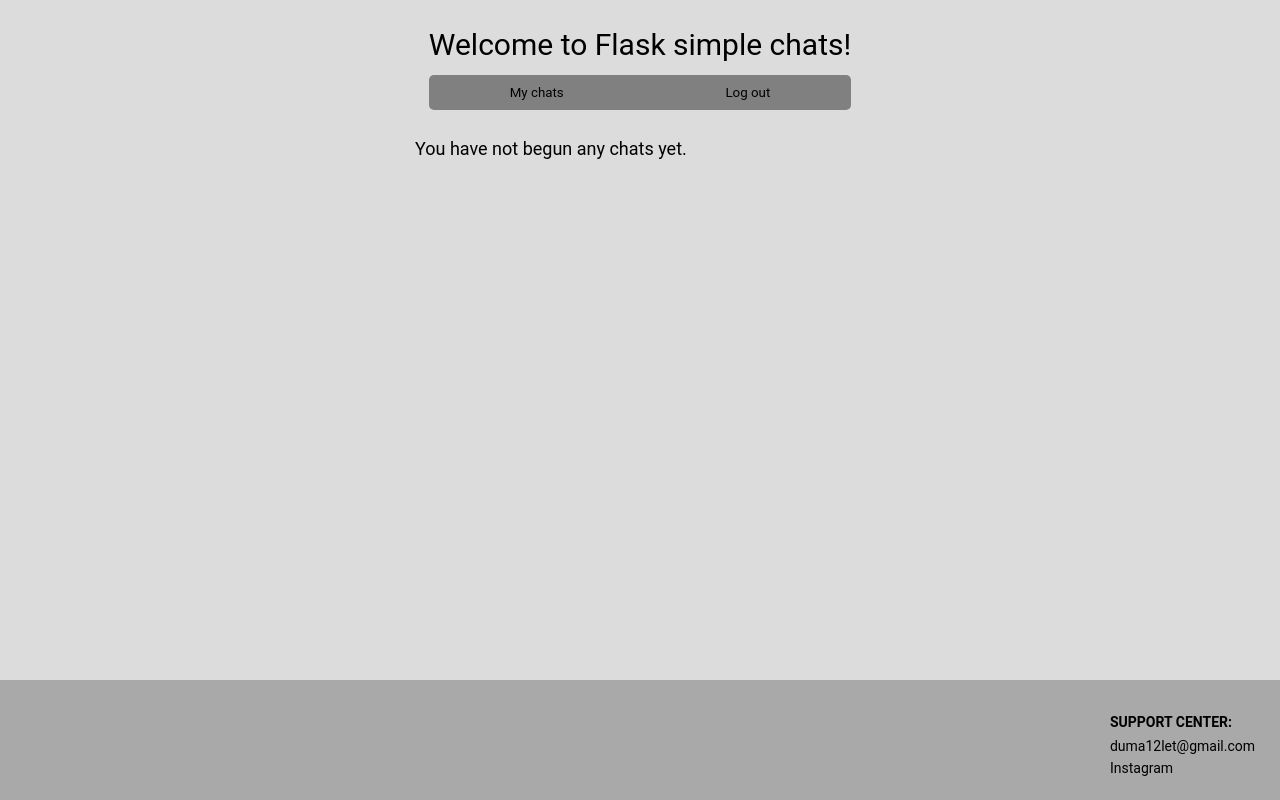
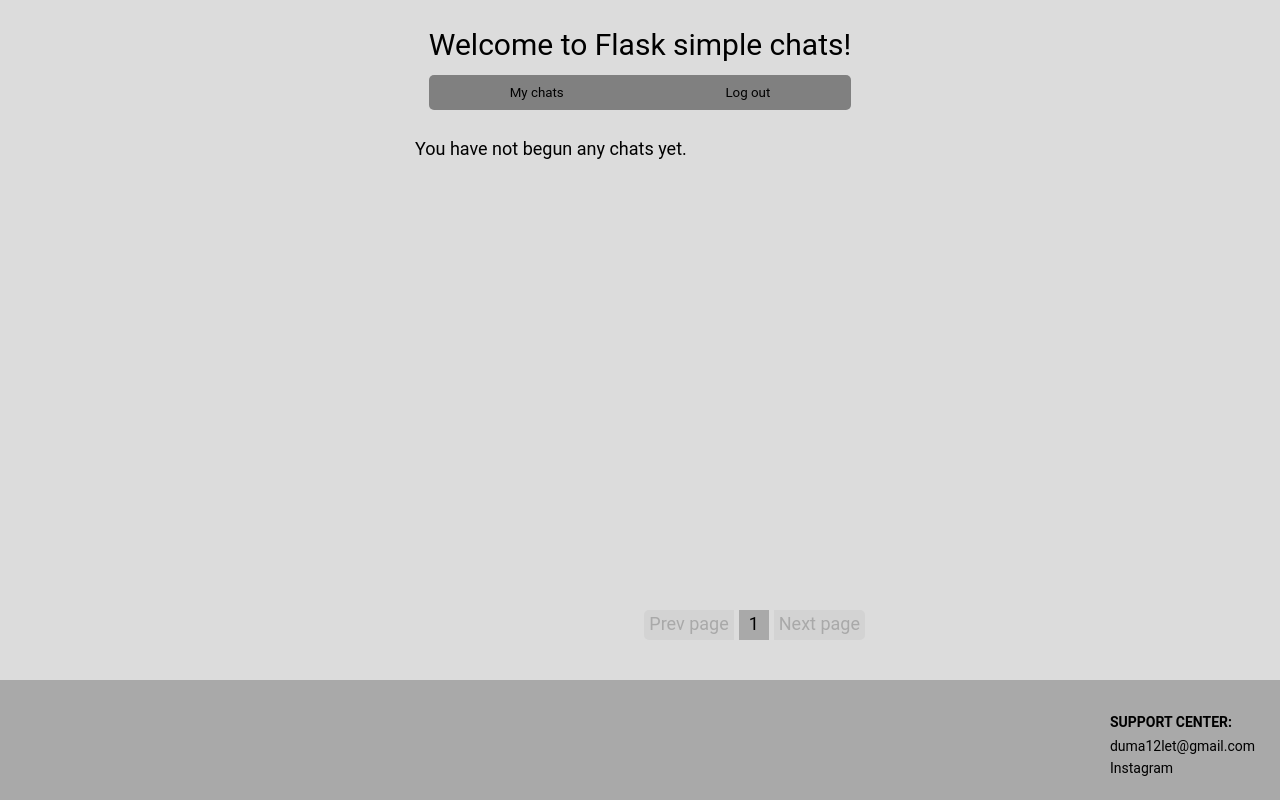
Before and after one commit to Dima2504/flask-simple-chats, a Flask app: page /chats/list in a window 1280 px wide. Run offline with Flask 2, Linux system fonts and the light colour scheme; the visitor is signed in with stand-in values (Sample User, id 1); data comes from the database, SQL or seed files in the repository; data that the repository does not hold is empty.

Commit message:
Add pages into chats list view, so, now too big amount of chats are split into pages
Add test for this page and repair some other test (add cache_clear).
Add new styles for page_prev, page_next buttons

```diff
--- a/app/chats/views.py
+++ b/app/chats/views.py
@@ -2,27 +2,30 @@ from flask.views import MethodView
 from app.authentication.decorators import login_required
 from app import db
 from app.authentication import User
-from app.chats import Message
+from flask import current_app
 from flask import g
 from flask import session
 from flask import render_template
 from flask import abort
 from flask import redirect
 from flask import url_for
+from flask import request
 from .utils import get_users_unique_room_name
 from .utils import get_user_chats_and_last_messages
-from sqlalchemy import desc, func, or_, case
 
 
 class UserChatsList(MethodView):
     decorators = [login_required, ]
 
-    def get(self):
+    def get(self) -> str:
         """Return list of chats the current user has started and their last messages. The list is sorted by last
-        message time writing."""
+        message time writing. Uses paginator to represent chats using pages."""
         user = g.user
-        users_last_chats_info = get_user_chats_and_last_messages(user.user_id).all()
-        return render_template('chats/list.html', users_last_chats_info=users_last_chats_info)
+        current_page_num = request.args.get('page_num', default=1, type=int)
+        chats_per_page = current_app.config['CHATS_PER_PAGE']
+        paginator = get_user_chats_and_last_messages(user.user_id).paginate(current_page_num, chats_per_page, error_out=False)
+        users_last_chats_info = paginator.items
+        return render_template('chats/list.html', users_last_chats_info=users_last_chats_info, paginator=paginator)
 
 
 class UserChatBegin(MethodView):
--- a/app/config.py
+++ b/app/config.py
@@ -26,6 +26,7 @@ class Config:
     MAIL_DEFAULT_SENDER = MAIL_USERNAME
     PASSWORD_DEFAULT_EXPIRES_IN = 1800
     REQUIRED_MIN_PASSWORD_LENGTH = 8
+    CHATS_PER_PAGE = 8
     MESSAGES_PER_LOAD_EVENT = 10
 
 
--- a/app/static/style.css
+++ b/app/static/style.css
@@ -190,7 +190,8 @@ body {
 }
 
 .content__article {
-    height: 100%;
+    /*Here was "height: 100%;", but it causes a trouble with a pages nav bar*/
+    min-height: 500px;
     display: flex;
     justify-content: center;
 }
@@ -213,10 +214,14 @@ body {
     line-height: 90px;
 }
 */
-.content__chats_list{
+.content__chats{
     width: 450px;
+    display: flex;
+    flex-direction: column;
+    justify-content: space-between;
 }
-.content__chats_list h1{
+
+.content__list h1{
     margin-bottom: 15px;
 }
 .content__user_chat_link{
@@ -241,6 +246,47 @@ body {
     background-color: dimgray;
     transition-duration: 0.5s;
 }
+
+
+.content__pages{
+    width: 100%;
+    height: 30px;
+    display: flex;
+    justify-content: flex-end;
+}
+.content_pages_items{
+    display: flex;
+}
+.prev_page{
+    background-color: darkgray;
+    text-align: center;
+    border-radius: 5px 0 0 5px;
+    padding: 5px;
+}
+.current_page{
+    height: 100%;
+    width: 30px;
+    background-color: darkgray;
+    text-align: center;
+    margin: 0 5px;
+    padding: 5px;
+}
+.next_page{
+    background-color: darkgray;
+    text-align: center;
+    border-radius: 0 5px 5px 0;
+    padding: 5px;
+}
+.prev_page:hover, .next_page:hover{
+    background-color: grey;
+    transition-duration: 0.5s;
+}
+.page_unavailable{
+    pointer-events: none;
+    background-color: lightgray;
+    color: darkgray;
+}
+
 
 .content__chat{
     width: 600px;
--- a/app/templates/chats/list.html
+++ b/app/templates/chats/list.html
@@ -1,13 +1,17 @@
 {% extends 'base.html' %}
 {% block title %}Chats list{% endblock %}
 {% block content %}
-    <div class="content__chats_list">
+    <div class="content__chats">
+        <div class="content__list">
             {% if users_last_chats_info %}
                 <h1>Continue your chat with:</h1>
                 <ul>
                     {% for user_last_chat_info in users_last_chats_info %}
                         <li><a href="{{ url_for('chats.begin', companion_username=user_last_chat_info.0) }}">
-                        <div class="content__user_chat_link"><div class="user_chat_link_name">{{ user_last_chat_info.1 }}</div><div class="user_chat_link_last_message">{{ user_last_chat_info.2 }}</div></div>
+                            <div class="content__user_chat_link">
+                                <div class="user_chat_link_name">{{ user_last_chat_info.1 }}</div>
+                                <div class="user_chat_link_last_message">{{ user_last_chat_info.2 }}</div>
+                            </div>
                         </a></li>
                     {% endfor %}
                 </ul>
@@ -15,4 +19,26 @@
                 <h1>You have not begun any chats yet.</h1>
             {% endif %}
         </div>
+        <div class="content__pages">
+            <div class="content_pages_items">
+                {% if paginator.has_prev %}
+                    <a href="{{ url_for('chats.list', page_num=paginator.prev_num) }}">
+                        <div class="prev_page">Prev page</div>
+                    </a>
+                {% else %}
+                    <div class="prev_page page_unavailable">Prev page</div>
+                {% endif %}
+                <div class="current_page">{{ paginator.page }}</div>
+                {% if paginator.has_next %}
+                    <a href="{{ url_for('chats.list', page_num=paginator.next_num) }}">
+                        <div class="next_page">Next page</div>
+                    </a>
+
+                {% else %}
+                    <div class="next_page page_unavailable">Next page</div>
+
+                {% endif %}
+            </div>
+        </div>
+    </div>
 {% endblock %}
```
Also changed, not shown: tests/test_client.py (+26 -0 lines), tests/test_message_model.py (+4 -0 lines). Lines whose indentation alone changed are shown as unchanged.
